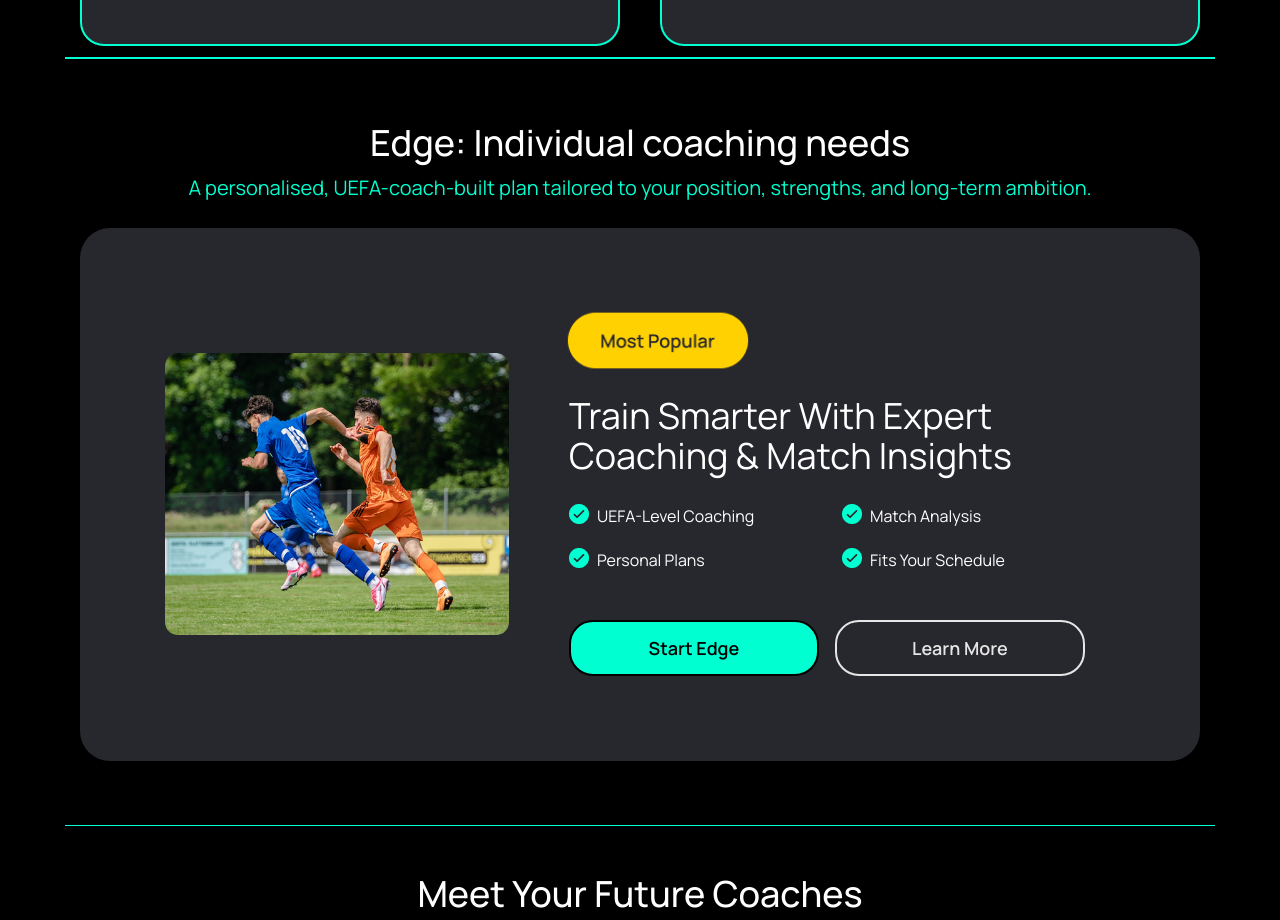
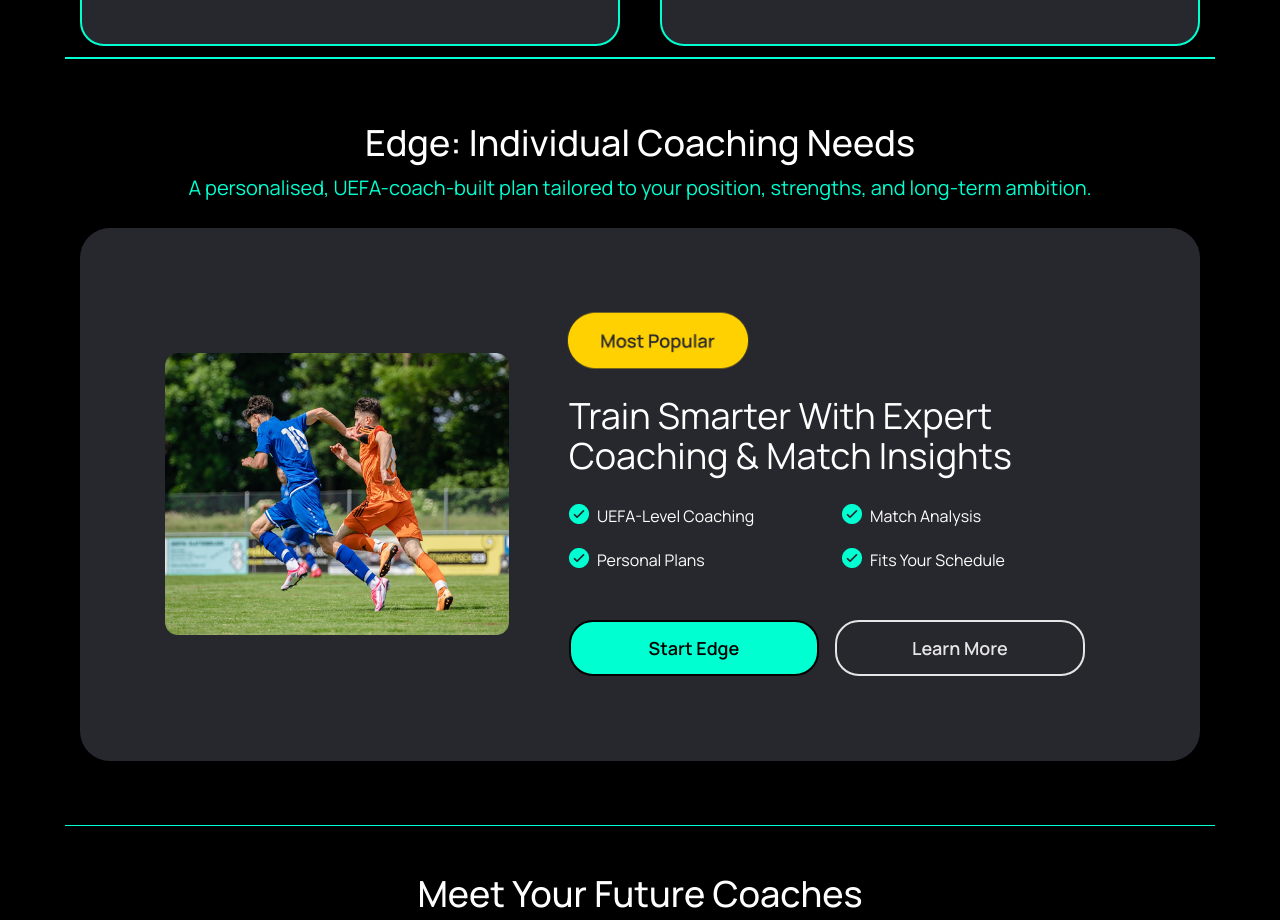
Before and after one commit to probuiltfootball/PROBUILT_FE, a Next.js app: page / in a window 1280 px wide. Shown: the part 1640-2560 px from the top of the page. Built offline with nearby package versions, Linux system fonts and the light colour scheme.

Commit message:
edge heading updated

```diff
--- a/src/app/(home)/pb-points/page.tsx
+++ b/src/app/(home)/pb-points/page.tsx
@@ -5,14 +5,15 @@ export default function PBPointsPage() {
   return (
     <main className="flex flex-col min-h-screen">
       <Navbar />
-      <div className="flex-1 bg-gradient-to-b from-[#1a1a1a] to-[#2E2E2E] pt-44 md:pt-48 pb-20 top-hero-section px-4 min-h-[700px]">
-        <div className="max-w-[1280px] mx-auto">
+      <div className="flex-1 bg-linear-to-b from-[#1a1a1a] to-[#2E2E2E] pt-44 md:pt-48 pb-20 top-hero-section px-4 min-h-175">
+        <div className="max-w-7xl mx-auto">
           <div className="text-center mb-12">
             <h1 className="text-5xl md:text-6xl font-bold text-white mb-4">
               ProBuilt Points
             </h1>
             <p className="text-xl text-gray-300">
-              Earn points by completing training, challenges, and engaging with the community
+              Earn points by completing training, challenges, and engaging with the
+              community
             </p>
           </div>
 
--- a/src/components/edge-section.tsx
+++ b/src/components/edge-section.tsx
@@ -18,7 +18,7 @@ export default function EdgeSection() {
         viewport={{ margin: "-100px" }}
         transition={{ duration: 0.5, ease: "easeOut" }}
       >
-        <h2 className="text-4xl font-medium mb-3">Edge: Individual coaching needs</h2>
+        <h2 className="text-4xl font-medium mb-3">Edge: Individual Coaching Needs</h2>
         <h3 className="text-xl leading-tight text-(--accent)">
           A personalised, UEFA-coach-built plan tailored to your position, strengths, and
           long-term ambition.
```
